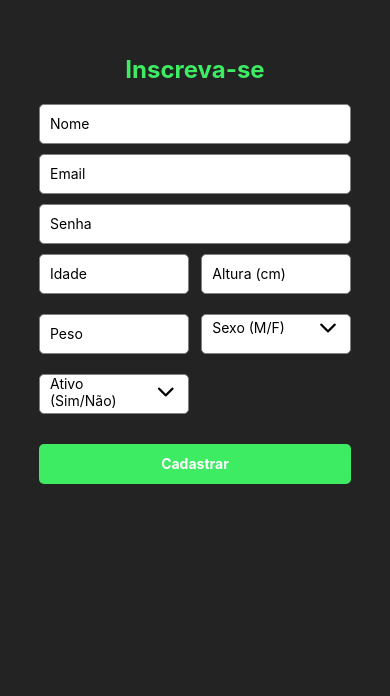
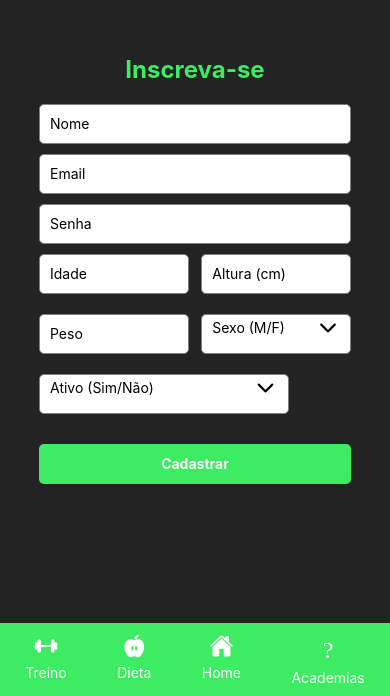
Before and after one commit to guimendes981/Fithub, a React Native app: screen / in a window 390 px wide. Shown: the part 148-844 px from the top of the page. Built offline with nearby package versions, Linux system fonts and the light colour scheme.

Commit message:
Add BottomBar component to App.jsx and update CadastroForm.jsx

```diff
--- a/App.jsx
+++ b/App.jsx
@@ -1,6 +1,7 @@
 import { StatusBar } from 'expo-status-bar';
 import { StyleSheet, Text, TouchableOpacity, View } from 'react-native';
 import CadastroForm from './src/components/CadastroForm';
+import BottomBar from './src/components/BottomBar';
 
 export default function App() {
   return (
--- a/src/components/CadastroForm.jsx
+++ b/src/components/CadastroForm.jsx
@@ -59,6 +59,9 @@ export default function CadastroForm({ navigation }) {
 
   return (
     <View style={styles.container}>
+      <View>
+
+      </View>
       <Text style={styles.title}>Inscreva-se</Text>
       <TextInput
         placeholder="Nome"
@@ -113,7 +116,7 @@ export default function CadastroForm({ navigation }) {
         </View>
       </View>
       <View style={styles.inlineInputs}>
-        <View style={[styles.input, styles.inlineInput]}>
+        <View style={[styles.input, styles.input]}>
           <TouchableOpacity onPress={() => setAtivo('Sim')}>
             <View style={styles.selectContainer}>
               <Text>{ativo === 'Sim' ? 'Ativo' : ativo === 'Não' ? 'Sedentário' : 'Ativo (Sim/Não)'}</Text>
@@ -126,6 +129,24 @@ export default function CadastroForm({ navigation }) {
         <Text style={styles.buttonText}>Cadastrar</Text>
       </TouchableOpacity>
       <Text style={styles.errorText}>{cadastrarError}</Text>
+      <View style={styles.bottomBar}>
+      <TouchableOpacity onPress={() => navigation.navigate('Treino')} style={styles.iconContainer}>
+        <Ionicons name="barbell" size={24} color="#FFF" />
+        <Text style={styles.iconText}>Treino</Text>
+      </TouchableOpacity>
+      <TouchableOpacity onPress={() => navigation.navigate('Dieta')} style={styles.iconContainer}>
+        <Ionicons name="nutrition" size={24} color="#FFF" />
+        <Text style={styles.iconText}>Dieta</Text>
+      </TouchableOpacity>
+      <TouchableOpacity onPress={() => navigation.navigate('Home')} style={styles.iconContainer}>
+        <Ionicons name="home" size={24} color="#FFF" />
+        <Text style={styles.iconText}>Home</Text>
+      </TouchableOpacity>
+      <TouchableOpacity onPress={() => navigation.navigate('Academias')} style={styles.iconContainer}>
+        <Ionicons name="gym" size={24} color="#FFF" />
+        <Text style={styles.iconText}>Academias</Text>
+      </TouchableOpacity>
+    </View>
     </View>
   );
 }
@@ -162,7 +183,18 @@ const styles = StyleSheet.create({
   inlineInput: {
     width: '48%',
   },
+  bottomInput: {
+    width: '80%',
+    height: 40,
+    borderColor: 'gray',
+    borderWidth: 1,
+    borderRadius: 5,
+    marginBottom: 10,
+    paddingHorizontal: 10,
+    backgroundColor: 'white',
+  },
   selectContainer: {
+    width: '100%',
     flexDirection: 'row',
     justifyContent: 'space-between',
     alignItems: 'center',
@@ -184,4 +216,20 @@ const styles = StyleSheet.create({
     color: 'red',
     marginTop: 10,
   },
+  bottomBar: {
+    position: 'absolute',
+    bottom: 0,
+    width: '100%',
+    backgroundColor: '#3DEC63',
+    flexDirection: 'row',
+    justifyContent: 'space-around',
+    paddingVertical: 10,
+  },
+  iconContainer: {
+    alignItems: 'center',
+  },
+  iconText: {
+    color: '#FFF',
+    marginTop: 5,
+  },
 });
```
